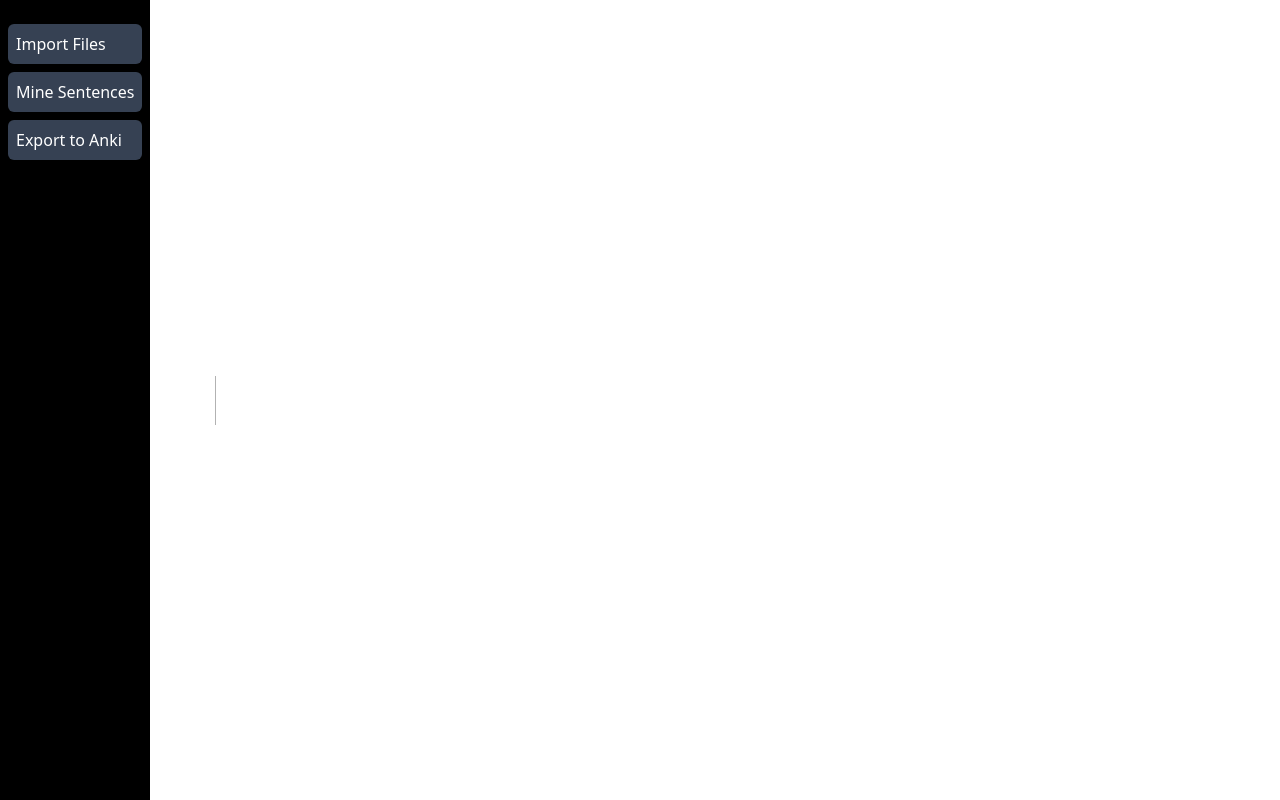
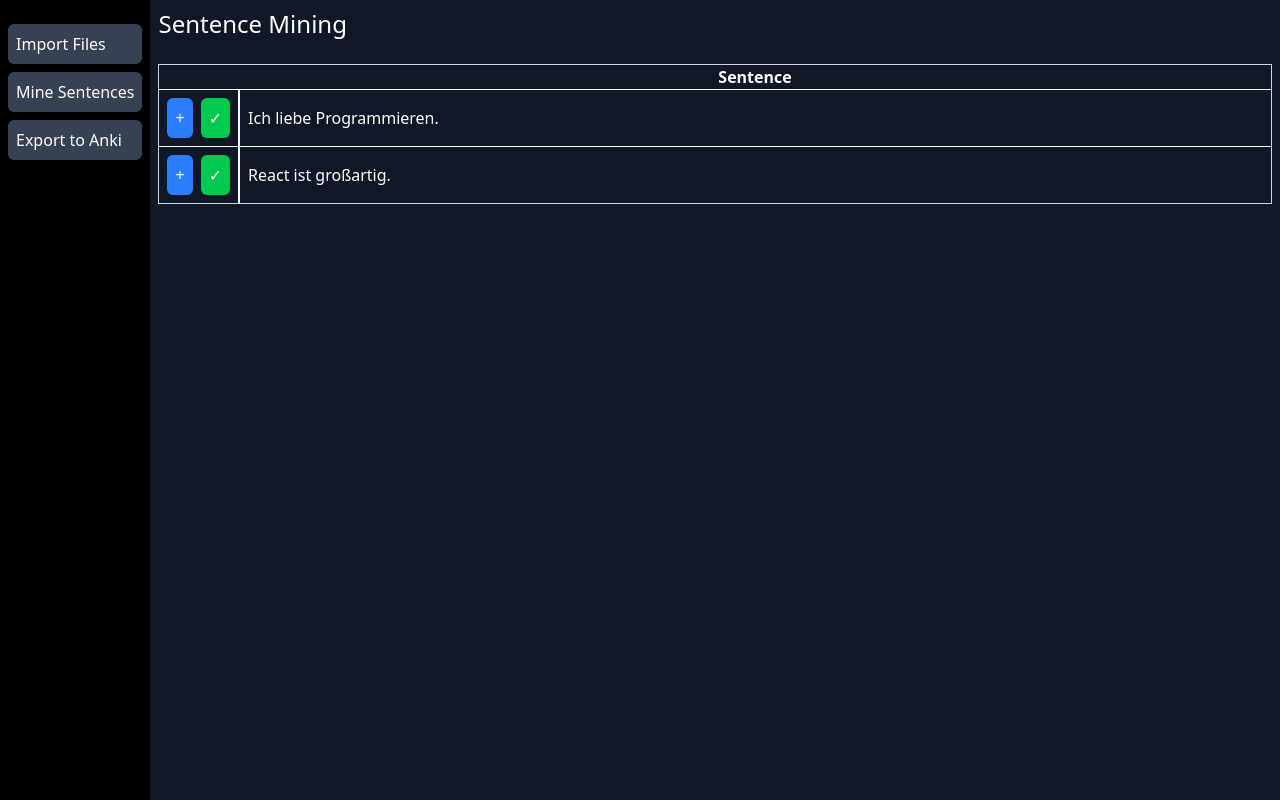
Before and after one commit to landonrepp/german-app-quick, a Next.js app: page /mine in a window 1280 px wide. Before the commit this address had no page. Built offline with nearby package versions, Linux system fonts and the light colour scheme.

Commit message:
added a skelleton sentence miner page

```diff
--- a/src/app/layout.tsx
+++ b/src/app/layout.tsx
@@ -38,7 +38,9 @@ export default function RootLayout({
               Export to Anki
             </NavItem>
           </div>
-          <div>{children}</div>
+          <div className="w-full m-2">
+            {children}
+          </div>
         </div>
       </body>
     </html>
@@ -49,7 +51,7 @@ function NavItem({ children, link }: { children?: React.ReactNode, link: string
   return (
     <Link
       href={link}
-      className="h-10 flex flex-col justify-center p-2 cursor-pointer
+      className="h-10 flex flex-col p-2 cursor-pointer
               bg-gray-700 rounded-md m-2 text-nowrap"
     >
       {children}
--- /dev/null
+++ b/src/app/mine/page.tsx
@@ -0,0 +1,73 @@
+"use client";
+
+import { AddButton, IKnowThisButton } from "@/components/Buttons";
+import { useEffect, useState } from "react";
+
+type PageState =
+  | {
+      state: "LOADING";
+    }
+  | {
+      state: "READY";
+      sentences: string[];
+    }
+  | {
+      state: "ERROR";
+      message: string;
+    };
+
+export default function Page() {
+  const [pageState, setPageState] = useState<PageState>({ state: "LOADING" });
+
+  useEffect(() => {
+    // TODO: add db call here
+    setTimeout(() => {
+      setPageState({
+        state: "READY",
+        sentences: ["Ich liebe Programmieren.", "React ist großartig."],
+      });
+    }, 1000);
+  }, []);
+
+  return (
+    <div className="flex flex-row justify-center w-full">
+      <div className="w-full">
+        <h1 className="text-2xl">Sentence Mining</h1>
+        <table className="w-full my-6 *:border-collapse border border-gray-300">
+          <thead>
+            <tr>
+              <th className="">{/* placeholder for button column */}</th>
+              <th className="">Sentence</th>
+            </tr>
+          </thead>
+          <tbody>
+            {pageState.state === "LOADING" && (
+              <tr>
+                <td colSpan={2}>Loading...</td>
+              </tr>
+            )}
+            {pageState.state === "ERROR" && (
+              <tr>
+                <td colSpan={2}>{pageState.message}</td>
+              </tr>
+            )}
+            {pageState.state === "READY" &&
+              pageState.sentences.map((sentence) => (
+                <tr className="border-t-1 border-green-50 min-w-fit" key={sentence}>
+                  <td className="border-r-2 border-green-50 p-2">
+                    <div className="flex flex-row gap-2">
+                      <AddButton />
+                      <IKnowThisButton />
+                    </div>
+                  </td>
+                  <td className="w-full p-2">
+                    {sentence}
+                  </td>
+                </tr>
+              ))}
+          </tbody>
+        </table>
+      </div>
+    </div>
+  );
+}
--- a/src/app/page.tsx
+++ b/src/app/page.tsx
@@ -6,7 +6,7 @@ export default function Home() {
   return (
     <div className="m-3">
       <h1 className="text-white text-3xl">Lang App</h1>
-      <div className="m-2 flex justify-center">
+      <div className="m-4">
         <FileUploader/>
       </div>
     </div>
--- /dev/null
+++ b/src/components/Buttons.tsx
@@ -0,0 +1,14 @@
+export function AddButton() {
+    return (
+        <button className="bg-blue-500 text-white p-2 rounded-md">
+            +
+        </button>
+    );
+}
+
+export function IKnowThisButton() {
+    return (
+        <button className="bg-green-500 text-white p-2 rounded-md">
+            &#10003;
+        </button>  );
+}
--- a/src/components/FileUploader.tsx
+++ b/src/components/FileUploader.tsx
@@ -115,7 +115,7 @@ export default function FileUploader() {
         accept="text/plain"
         disabled={importResult?.result === "LOADING"}
       />
-      <label htmlFor="fileUpload" className="border-2 p-2 rounded-md">
+      <label htmlFor="fileUpload" className="border-2 p-2 rounded-md cursor-pointer">
         Choose a file to sentence mine
       </label>
 
```
